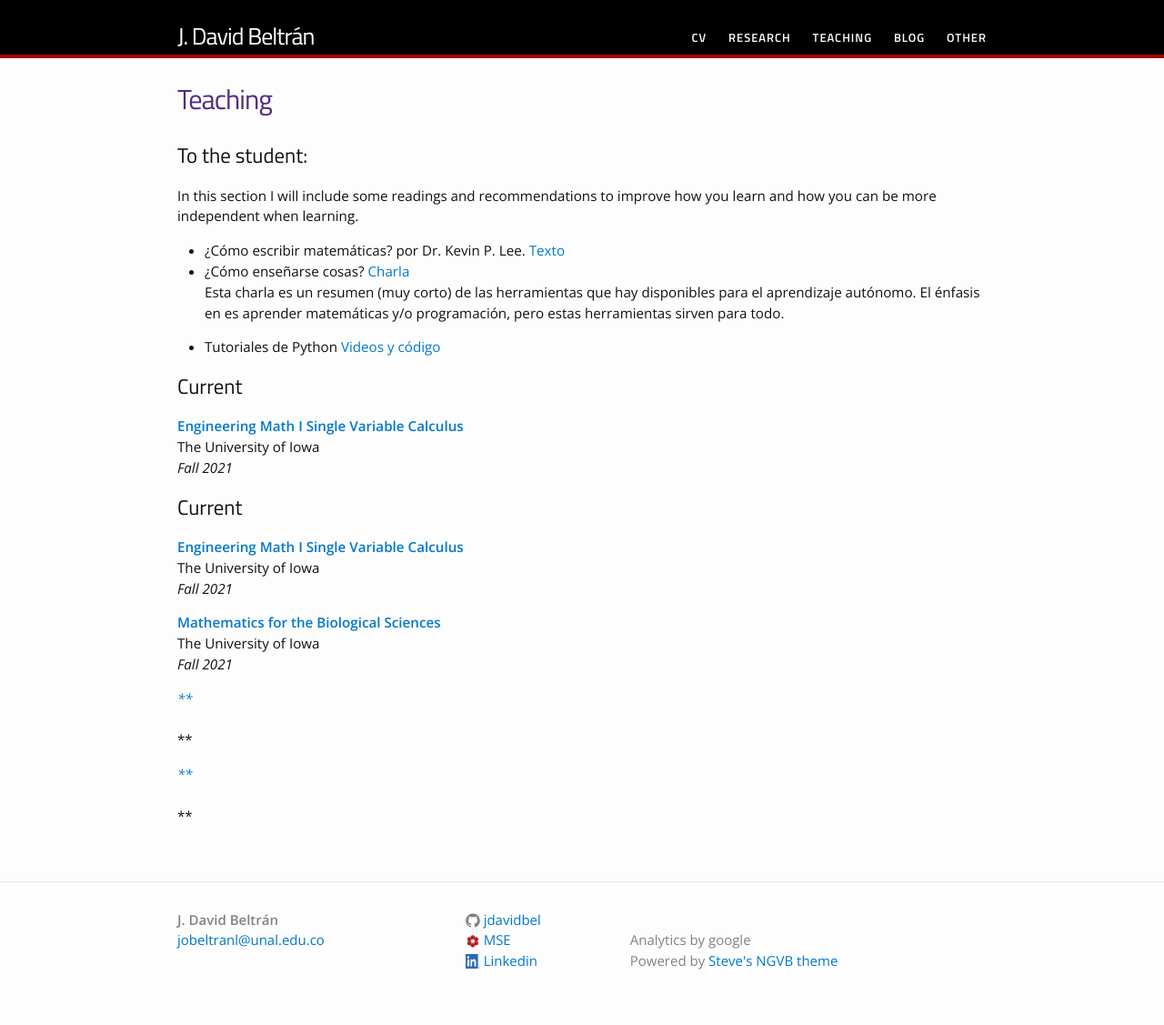
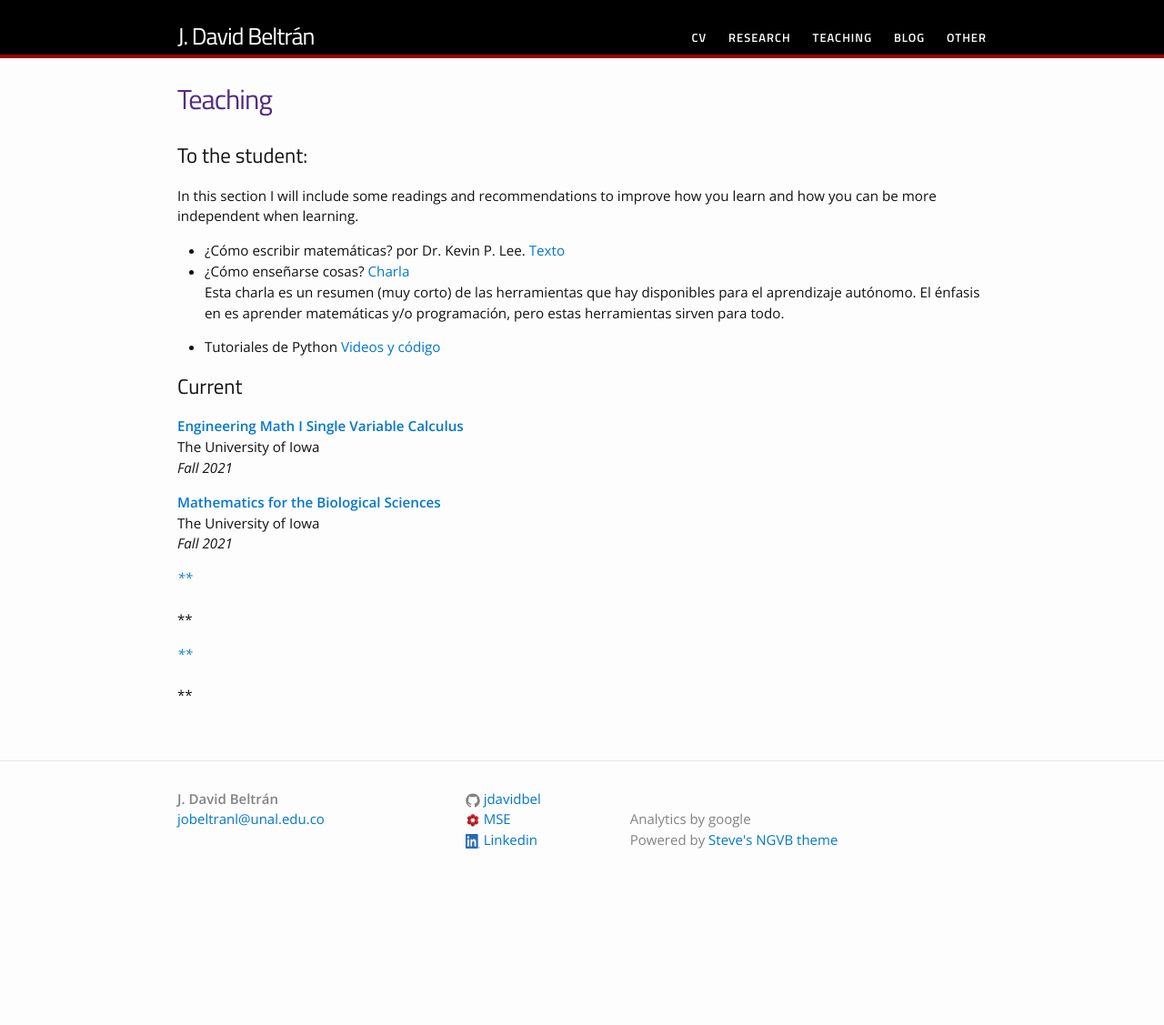
Before and after one commit to jdavidbel/jdavidbel.github.io, a Jekyll site: the page built from teaching/teaching.md, in a window 1280 px wide. Shown: the whole page at 91% size. Built offline with Jekyll 4.4.1, drawn with Linux system fonts in a browser that asks for light colours; after the commit the page ends 994 px from its top, so only the background shows below that.

Commit message:
hope this doesnt break everything

```diff
--- a/teaching/teaching.md
+++ b/teaching/teaching.md
@@ -40,16 +40,6 @@ In this section I will include some readings and recommendations to improve how
 
 - Tutoriales de Python [Videos y código](https://drive.google.com/drive/folders/1-cNsHTWosjvuEo8F7eOjHGevE88UzzoW?usp=sharing)
 
-## Current
-{% assign thumbnail="left" %}
-
-{% for cur in page.curs %}
-[**{{cur.title}}**]({% if cur.internal %}{{cur.url | prepend: site.baseurl}}{% else %}{{cur.url}}{% endif %})<br />
-{{cur.uni}}<br />
-*{{cur.year}}*
-{% if cur.note %} *({{cur.note}})*
-{% endif %}
-{% endfor %}
 
 ## Current
 {% for past in page.pasts %}
```
